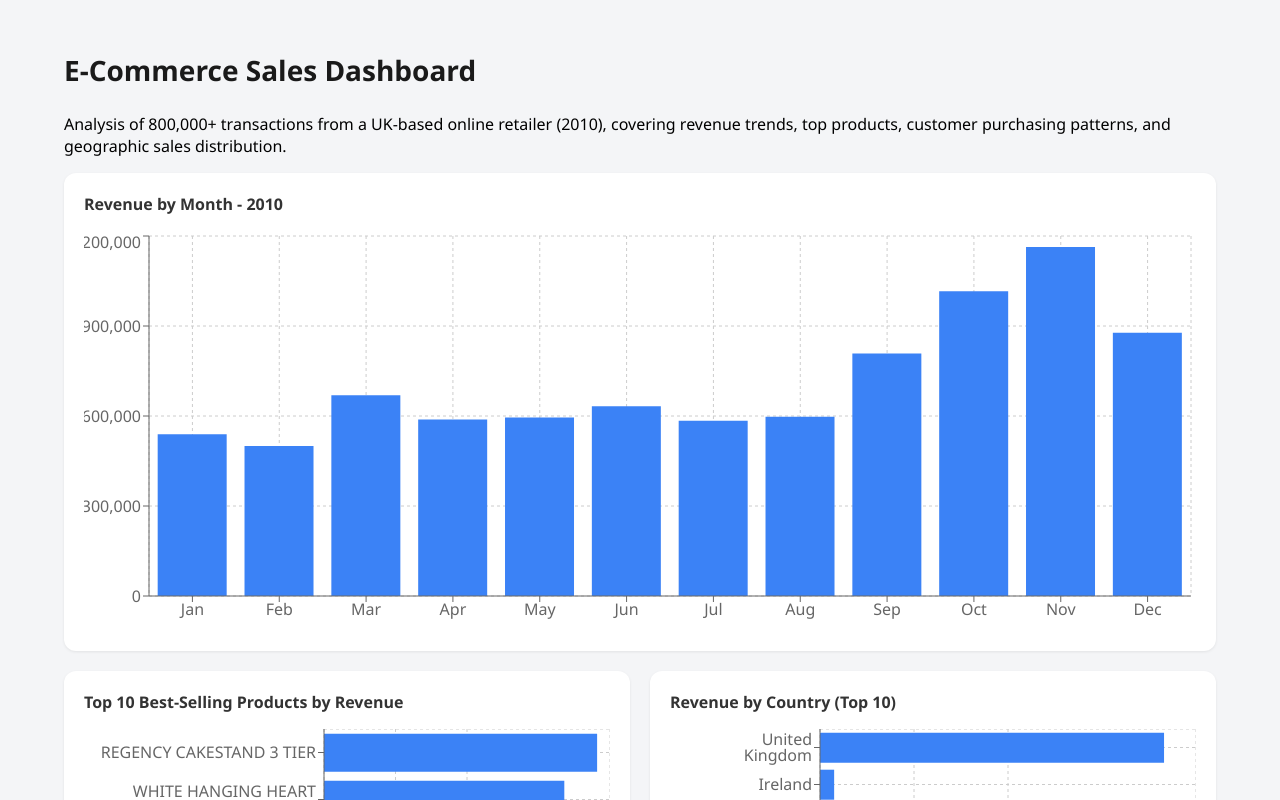
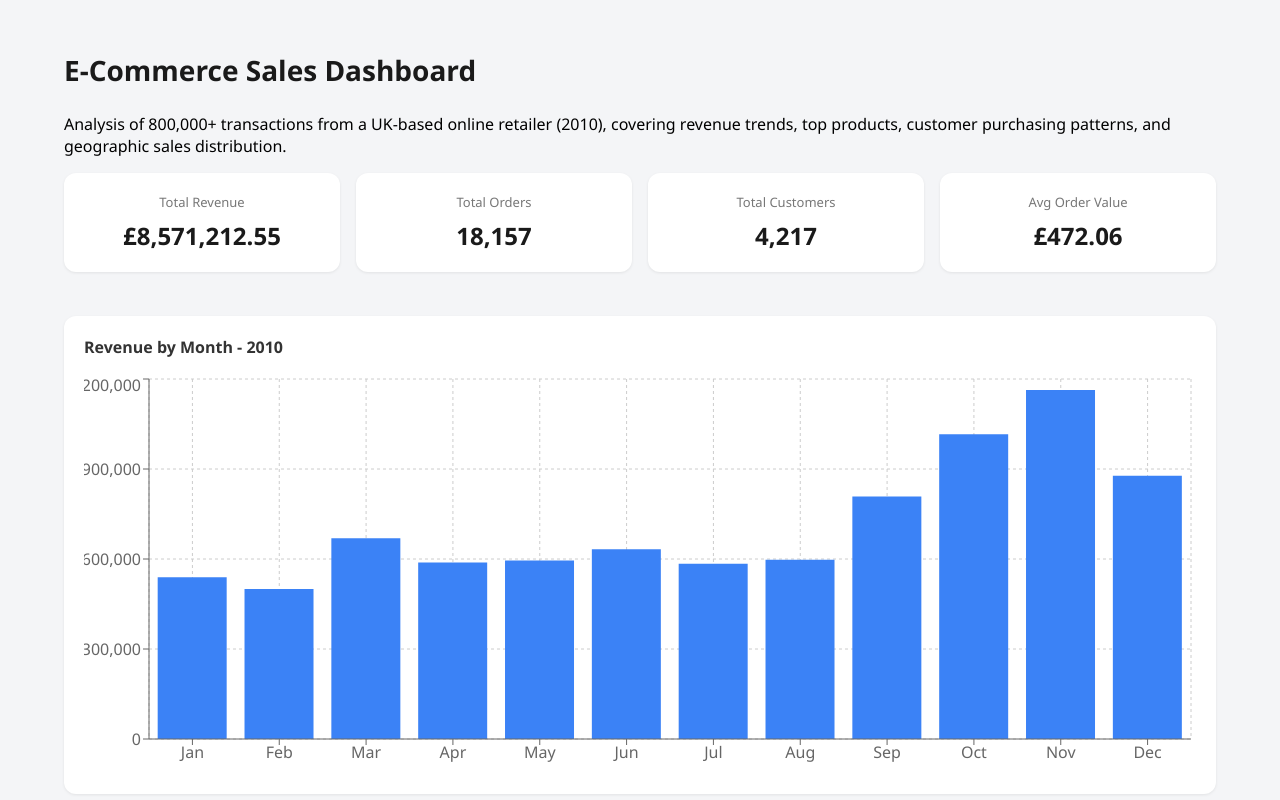
Before and after one commit to stvnfrlls/ecommerce-dashboard, a React (Vite) app in the folder dashboard/: page / in a window 1280 px wide. Shown: the top 800 px of the page. Built offline with nearby package versions, Linux system fonts and the light colour scheme.

Commit message:
Add SummaryStats component to display key metrics; update App to include it in the dashboard

```diff
--- a/dashboard/src/App.css
+++ b/dashboard/src/App.css
@@ -52,3 +52,37 @@
   margin: 0 0 16px 0;
   font-weight: 600;
 }
+
+.stats-row {
+  display: grid;
+  grid-template-columns: repeat(4, 1fr);
+  gap: 16px;
+  margin-bottom: 24px;
+}
+
+@media (max-width: 700px) {
+  .stats-row {
+    grid-template-columns: repeat(2, 1fr);
+  }
+}
+
+.stat-card {
+  background: #ffffff;
+  border-radius: 12px;
+  padding: 20px;
+  box-shadow: 0 1px 3px rgba(0, 0, 0, 0.08);
+  text-align: center;
+}
+
+.stat-label {
+  color: #777;
+  font-size: 13px;
+  margin: 0 0 8px 0;
+}
+
+.stat-value {
+  color: #1a1a1a;
+  font-size: 24px;
+  font-weight: 700;
+  margin: 0;
+}
--- a/dashboard/src/App.jsx
+++ b/dashboard/src/App.jsx
@@ -6,6 +6,7 @@
 const RevenueByCountryChart = lazy(() => import('./components/RevenueByCountryChart'))
 const TopCustomersChart = lazy(() => import('./components/TopCustomersChart'))
 const TopInvoicesTable = lazy(() => import('./components/TopInvoicesTable'))
+const SummaryStats = lazy(() => import('./components/SummaryStats'))
 
 function App() {
   return (
@@ -16,6 +17,9 @@
         top products, customer purchasing patterns, and geographic sales distribution.
       </p>
       <div className="dashboard-grid">
+        <Suspense fallback={<div>Loading...</div>}>
+          <SummaryStats />
+        </Suspense>
         <Suspense fallback={<div>Loading...</div>}>
           <MonthlyRevenueChart />
         </Suspense>
--- /dev/null
+++ b/dashboard/src/components/SummaryStats.jsx
@@ -0,0 +1,23 @@
+import stats from '../data/summary_stats.json'
+
+function SummaryStats() {
+    const cards = [
+        { label: 'Total Revenue', value: `£${stats.totalRevenue.toLocaleString()}` },
+        { label: 'Total Orders', value: stats.totalOrders.toLocaleString() },
+        { label: 'Total Customers', value: stats.totalCustomers.toLocaleString() },
+        { label: 'Avg Order Value', value: `£${stats.avgOrderValue.toLocaleString()}` },
+    ]
+
+    return (
+        <div className="stats-row">
+            {cards.map((card) => (
+                <div className="stat-card" key={card.label}>
+                    <p className="stat-label">{card.label}</p>
+                    <p className="stat-value">{card.value}</p>
+                </div>
+            ))}
+        </div>
+    )
+}
+
+export default SummaryStats
```
